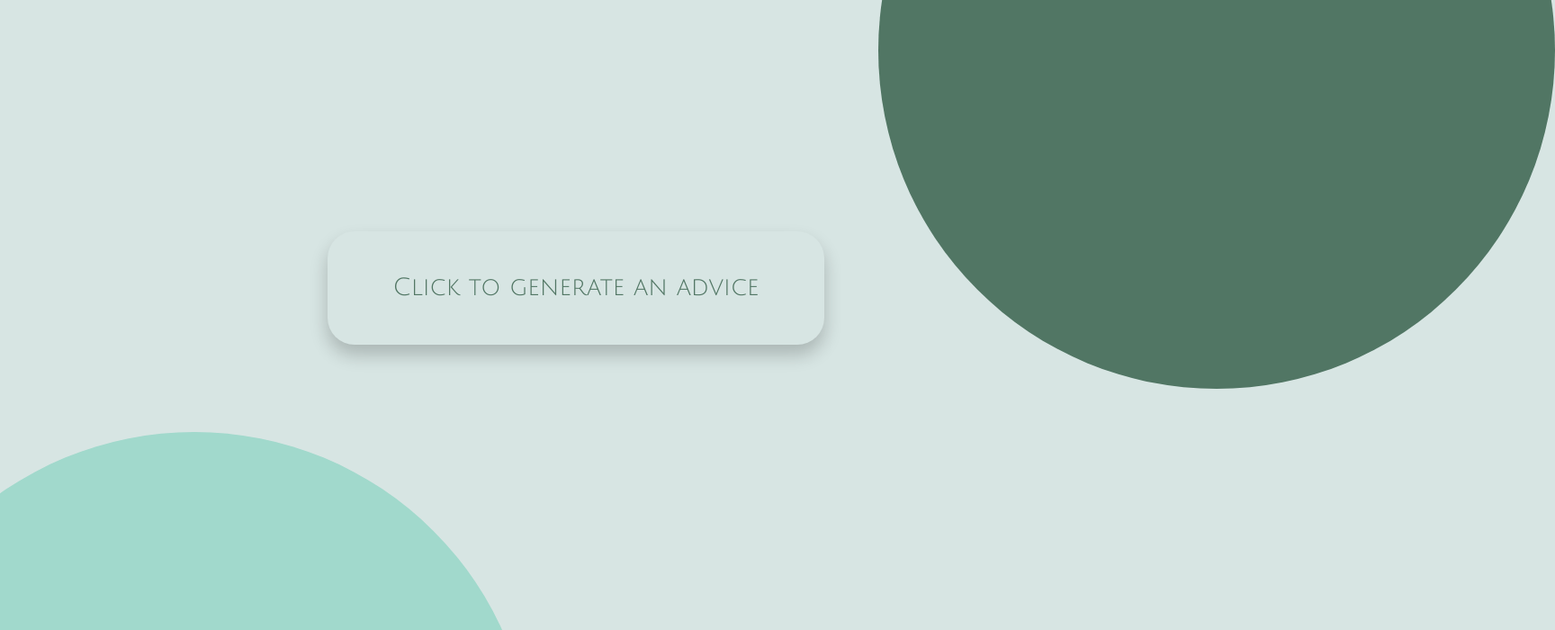
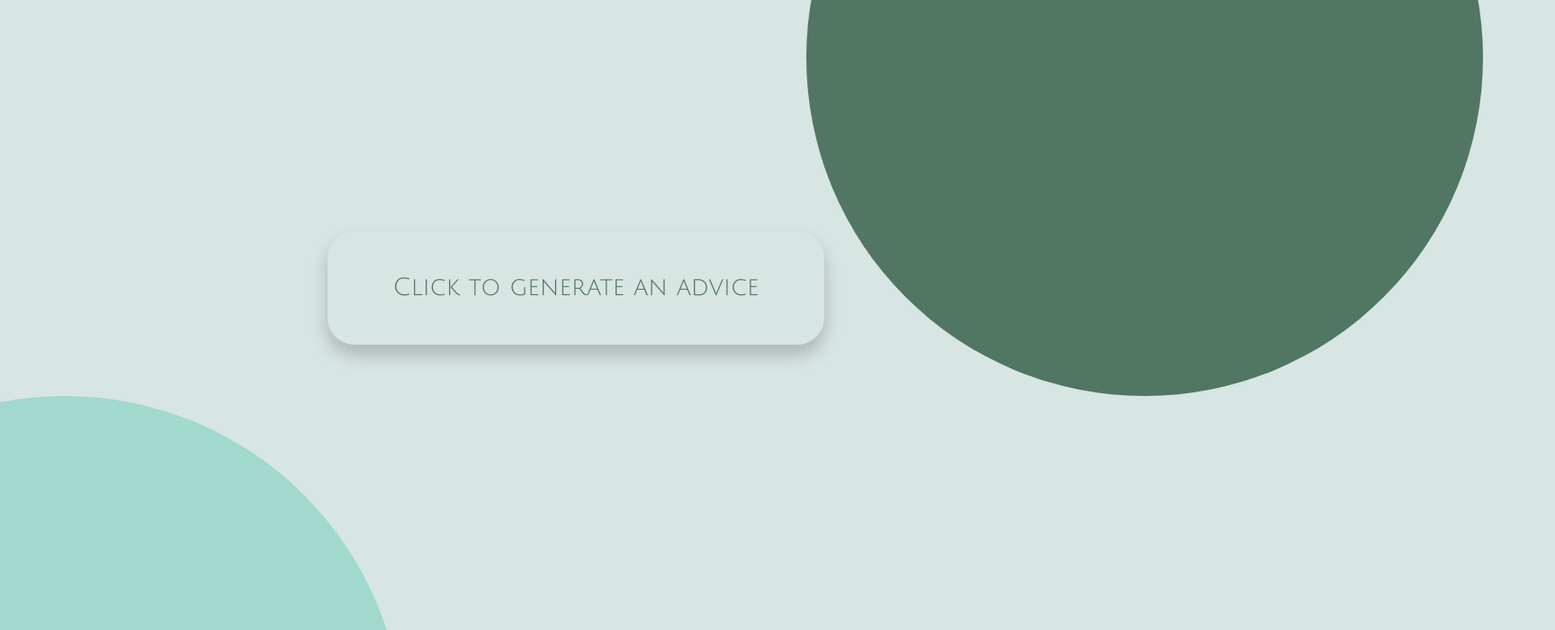
Before and after one commit to Akshat-Sabharwal/consilium, a React (Vite) app: page / in a window 1280 px wide. Shown: the top 700 px of the page at 90% size, 1728 px wide, since content can reach past the window. Built offline with nearby package versions, Linux system fonts and the light colour scheme.

Commit message:
Minor bug fixes

```diff
--- a/src/App.css
+++ b/src/App.css
@@ -8,6 +8,14 @@
 body {
   background-color: var(--bg-light);
   overflow: hidden;
+}
+
+main {
+  position: fixed;
+  top: 0;
+  left: 0;
+  width: 100vw;
+  height: 100vh;
 }
 
 .flex {
@@ -28,14 +36,14 @@ body {
 }
 
 .light-circle {
-  bottom: -27rem;
-  left: -10rem;
+  top: 55vh;
+  right: 65vw;
   background-color: var(--accent-light);
 }
 
 .dark-circle {
-  top: -20rem;
-  right: -28rem;
+  bottom: 45vh;
+  left: 70vw;
   background-color: var(--accent-dark);
 }
 
@@ -49,6 +57,7 @@ body {
   border-radius: 1.875rem;
   box-shadow: 0rem 0.7rem 1.2rem 0.03rem hsla(0, 0%, 0%, 0.2);
   padding: 2rem;
+  min-width: 200px;
   width: fit-content;
   max-width: 45%;
   text-align: center;
@@ -75,7 +84,7 @@ body {
 }
 
 .advice:hover + .refresh {
-  transform: translateY(-220%) rotate(120deg);
+  transform: translateY(-240%) rotate(120deg);
 }
 
 .advice:active {
@@ -103,3 +112,17 @@ body {
   width: 95%;
   margin: 0.8rem 2.5rem;
 }
+
+@media (max-width: 425px) {
+  .complete {
+    margin: 20rem auto;
+  }
+
+  /* .light-circle {
+    top: 90vh;
+  }
+
+  .dark-circle {
+    bottom: 90vh;
+  } */
+}
--- a/src/App.jsx
+++ b/src/App.jsx
@@ -15,7 +15,7 @@ export const App = () => {
   };
 
   return (
-    <>
+    <main>
       <span className="light-circle"></span>
       <span className="dark-circle"></span>
       <div className="complete flex">
@@ -36,6 +36,6 @@ export const App = () => {
           <img src={refresh} />
         </span>
       </div>
-    </>
+    </main>
   );
 };
```
